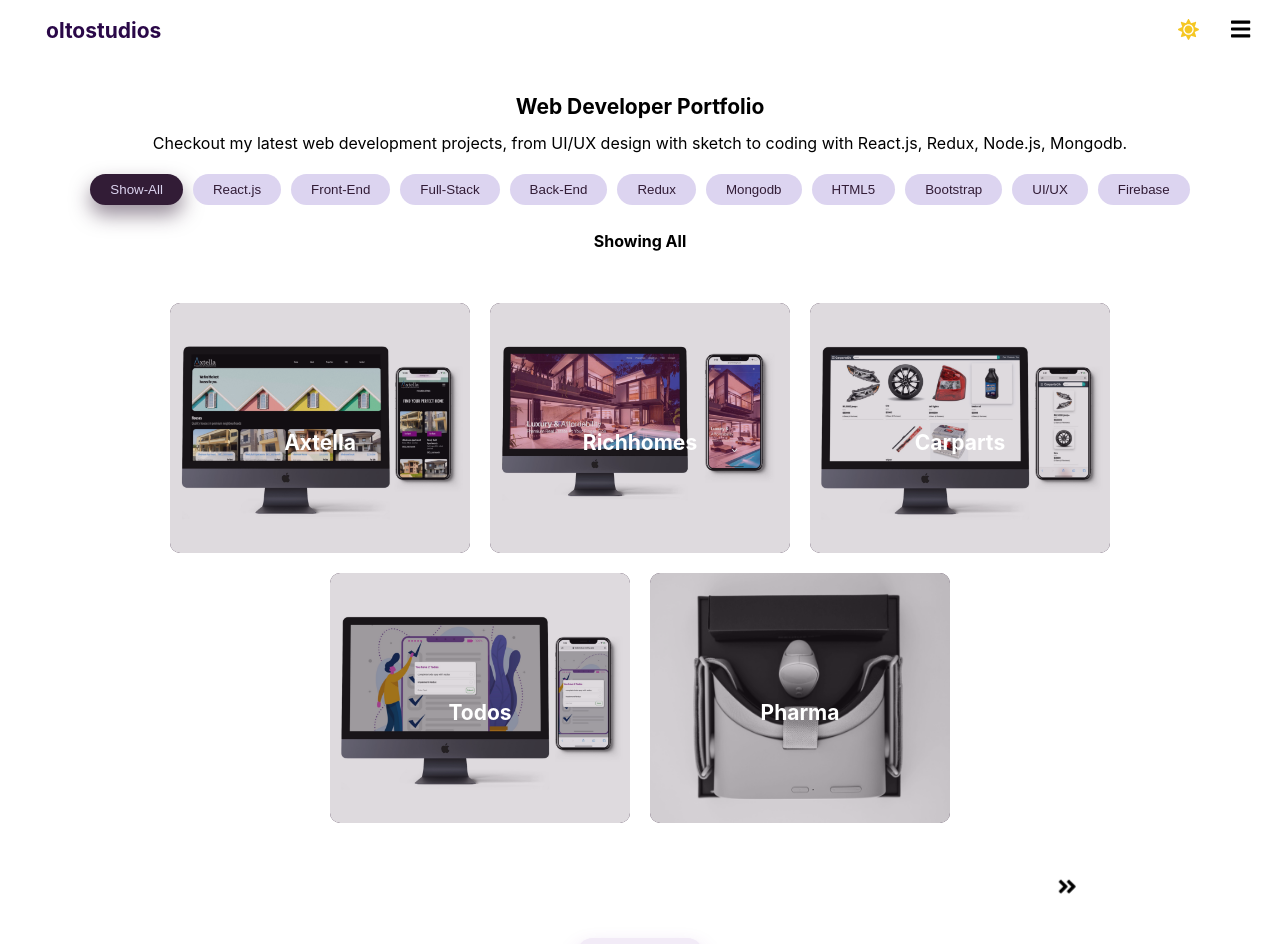
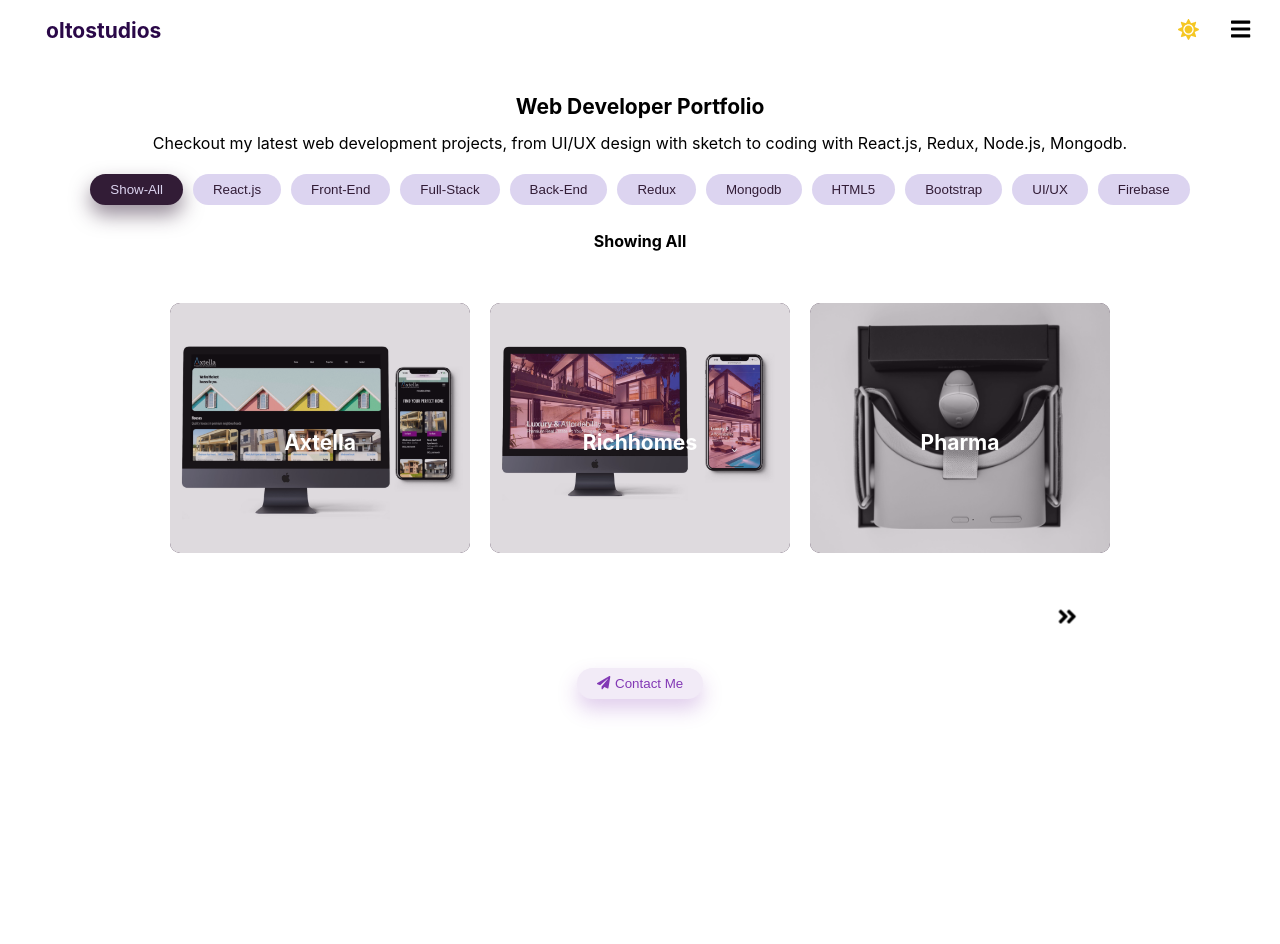
Before and after one commit to tosebikan/oltostudios, a React (Create React App) app: page /portfolio in a window 1280 px wide. Shown: the top 944 px of the page. After the commit the page ends 800 px from the top, so only its background shows below. Built offline with nearby package versions, Linux system fonts and the light colour scheme.

Commit message:
remove unsed

```diff
--- a/src/data.js
+++ b/src/data.js
@@ -63,56 +63,8 @@ const data = {
       githubUrl: "https://github.com/tosebikan/richhomesgh",
       type: "web"
     },
-    {
-      id: "3",
-      title: "Carparts",
-      info:
-        "A niche Fullstack Ecommerce Web App for selling car parts built with react, redux, node.js, mongoDB... ",
-      logo: null,
-      images: [
-        require("./images/cp/cp1.jpg"),
-        require("./images/cp/cp2.jpg"),
-        require("./images/cp/cp3.jpg"),
-        require("./images/cp/cp4.jpg")
-      ],
-      tech: [
-        "React",
-        "Redux",
-        "MongoDB",
-        "Full-Stack",
-        "Front-End",
-        "UI/UX",
-        "Back-End",
-        "Node.Js"
-      ],
-      description:
-        "Lorem ipsum dolor sit amet, consectetur adipiscing elit, sed do eiusmod tempor incididunt ut labore et dolore magna aliqua. Et malesuada fames ac turpis.",
-      url: "https://richhomesgh.com",
-      githubUrl: "https://richhomesgh.com",
-      type: "web"
-    },
-    {
-      id: "4",
-      title: "Todos",
-      logo: null,
-      images: [
-        require("./images/todo/todo1.jpg"),
-        require("./images/todo/todo2.jpg")
-      ],
-      tech: [
-        "React",
-        "Redux",
-        "Full-Stack",
-        "Front-End",
-        "UI/UX",
-        "MongoDB",
-        "Back-End"
-      ],
-      description: "A simple todo application built with redux.",
-      url: "https://todoredux.netlify.app",
-      githubUrl: "https://github.com/tosebikan/redux-todo",
-      type: "web"
-    },
+
+
     {
       id: "5",
       title: "Pharma",
```
